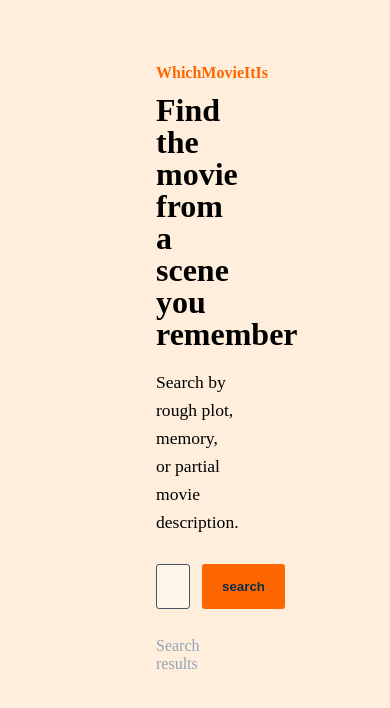
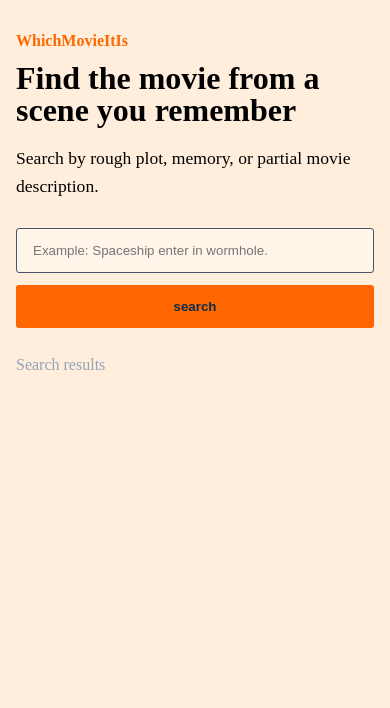
Before and after one commit to Aayush7788/whichMovieItIs, a React app in the folder frontend/: page / in a window 390 px wide. Shown: the top 708 px of the page. Built offline with nearby package versions, Linux system fonts and the light colour scheme; the HTML template or start-up script is replaced by a standard one.

Commit message:
make search responsive

```diff
--- a/frontend/src/App.css
+++ b/frontend/src/App.css
@@ -95,3 +95,18 @@ h1 {
     margin: 0;
     color: #475569;
 }
+
+@media (max-width: 700px) {
+    .app-shell {
+        width: min(100%,, calc(100% - 24px));
+        padding: 32px 0;
+    }
+
+    .search-form {
+        flex-direction: column;
+    }
+
+    .search-form button {
+        width: 100%;
+    }
+}
```
